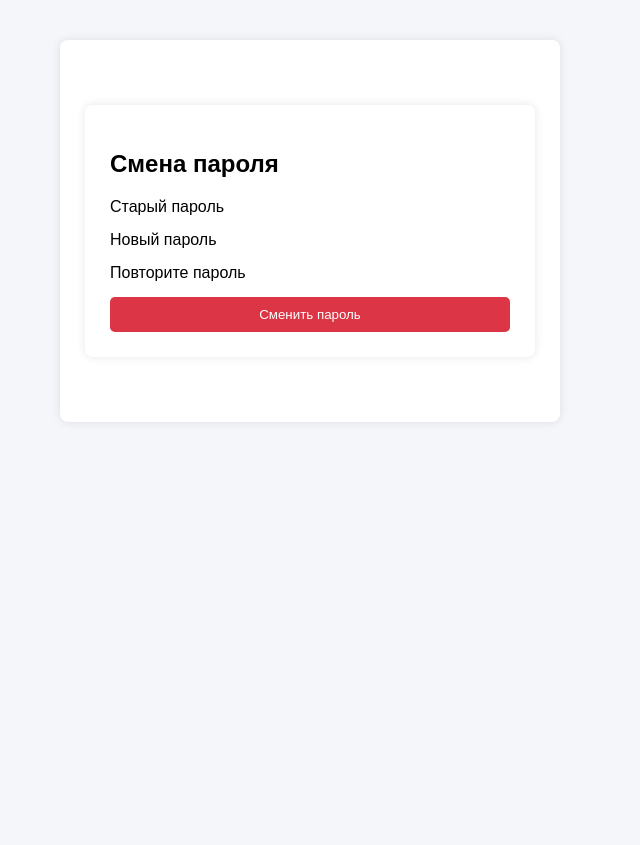
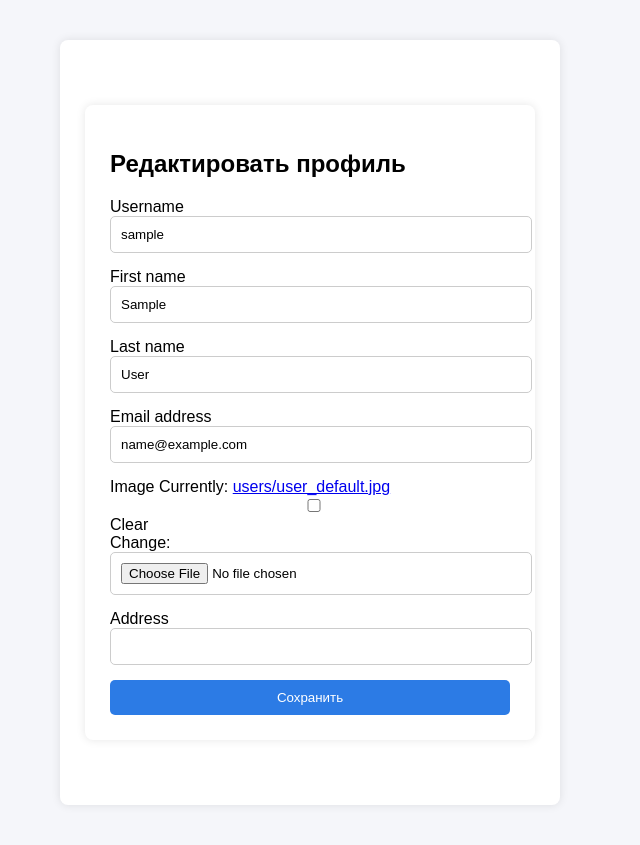
Before and after one commit to abdullohsajfuddinov4-maker/imtihon-5-oy-2-masala, a Django app: page /user/profile/update/ in a window 1280 px wide. Shown: the part 63-908 px from the top of the page, without its empty margins (330-970 px from the left). Before the commit the page ends 395 px from the top, so only its background shows below. Run offline with Django 5.2, Linux system fonts and the light colour scheme; the visitor is signed in with stand-in values (Sample User, id 1).

Commit message:
bug profile_update.html

```diff
--- a/templates/user/profile_update.html
+++ b/templates/user/profile_update.html
@@ -1,41 +1,26 @@
 {% extends 'base.html' %}
+{% load static %}
 
 {% block content %}
 <div class="container">
-    <h2>Смена пароля</h2>
+    <h2>Редактировать профиль</h2>
 
-    {% if messages %}
-        {% for message in messages %}
-            <div class="alert success">
-                {{ message }}
-            </div>
-        {% endfor %}
-    {% endif %}
-
-    <form method="post">
+    <form method="post" enctype="multipart/form-data">
         {% csrf_token %}
 
         {{ form.non_field_errors }}
 
-        <div class="form-group">
-            <label>Старый пароль</label>
-            {{ form.old_password }}
-            {{ form.old_password.errors }}
-        </div>
+        {% for field in form %}
+            <div class="form-group">
+                <label>{{ field.label }}</label>
+                {{ field }}
+                <div class="error">
+                    {{ field.errors }}
+                </div>
+            </div>
+        {% endfor %}
 
-        <div class="form-group">
-            <label>Новый пароль</label>
-            {{ form.new_password }}
-            {{ form.new_password.errors }}
-        </div>
-
-        <div class="form-group">
-            <label>Повторите пароль</label>
-            {{ form.confirm_new_password }}
-            {{ form.confirm_new_password.errors }}
-        </div>
-
-        <button type="submit" class="btn danger">Сменить пароль</button>
+        <button type="submit" class="btn">Сохранить</button>
     </form>
 </div>
 {% endblock %}
```
